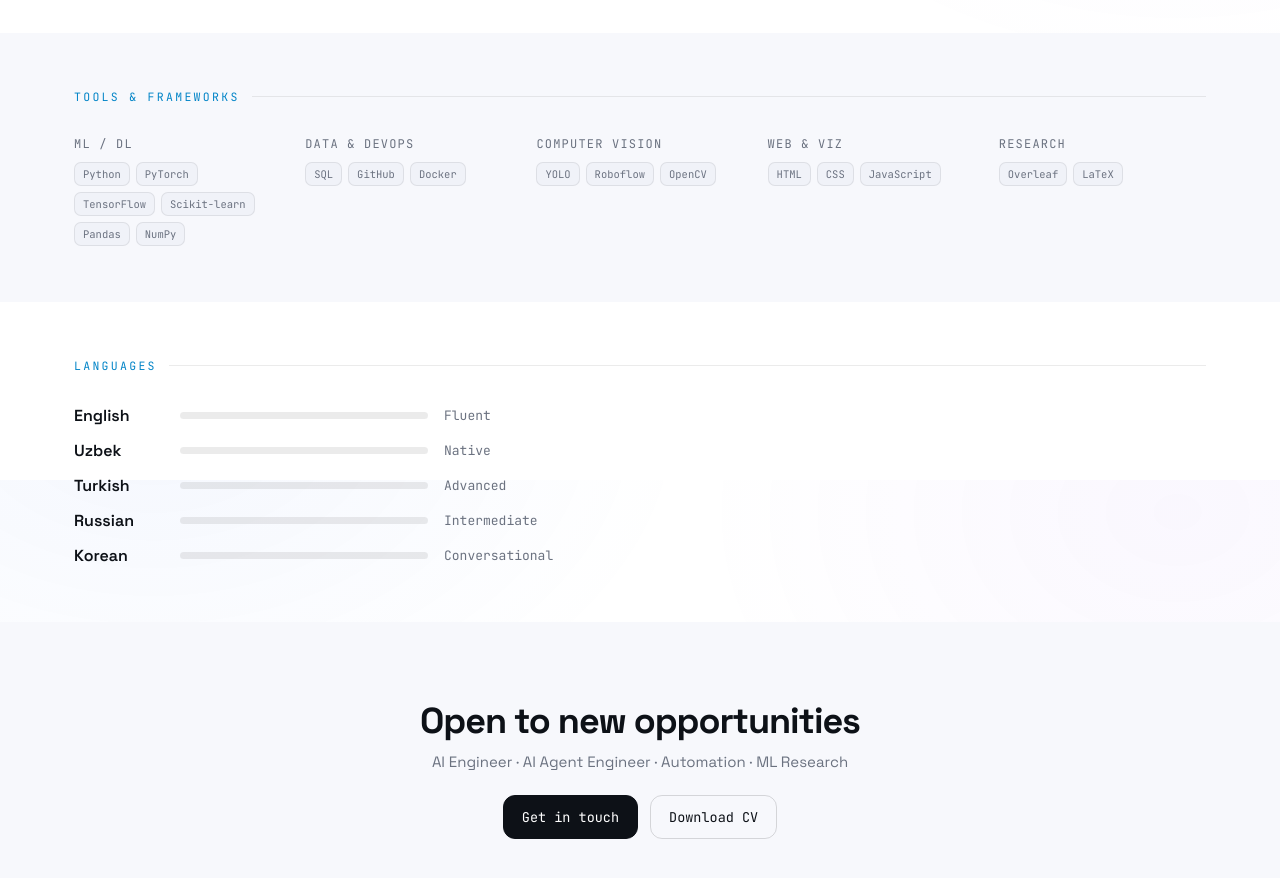
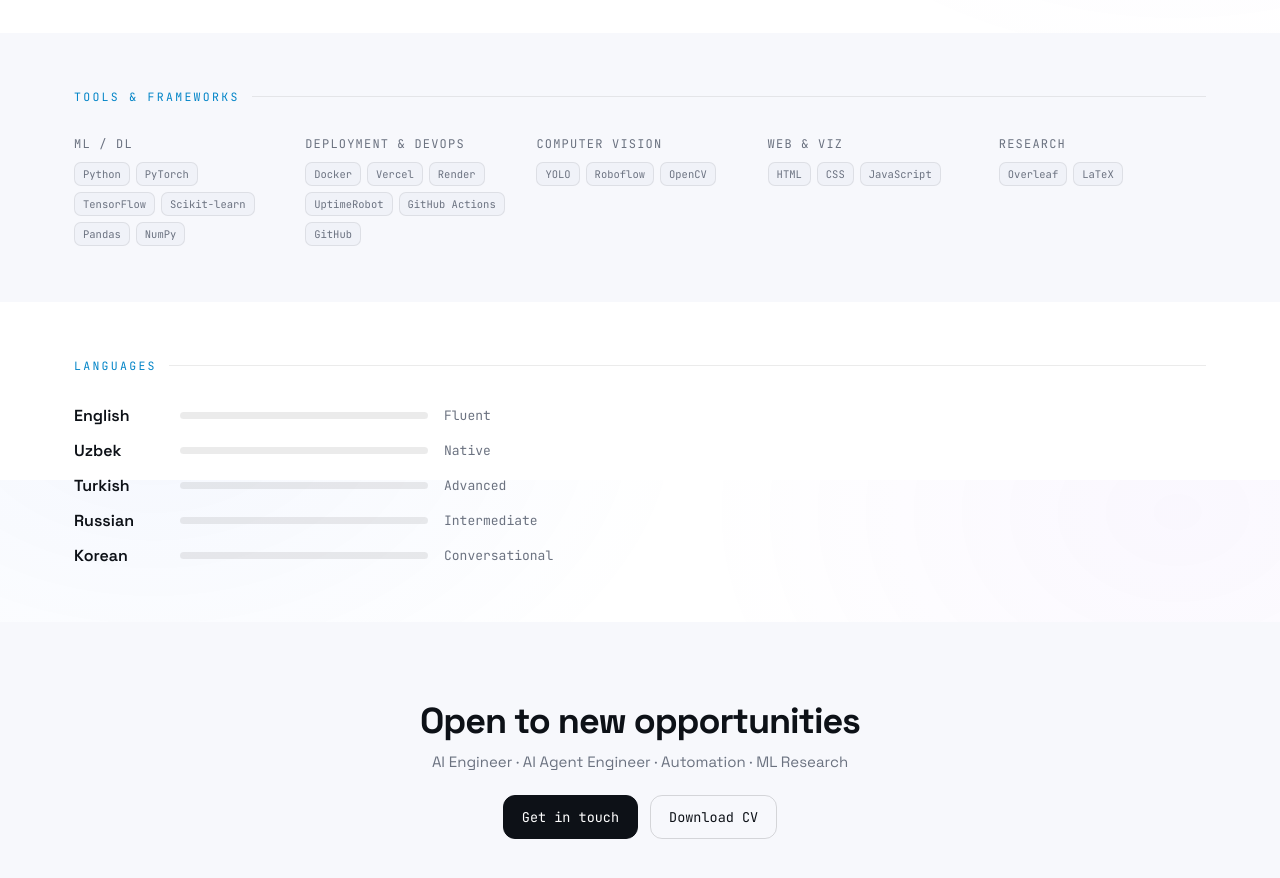
Before and after one commit to davronbek-malikov/Portfolio, a Next.js app: page /about in a window 1280 px wide. Shown: the part 2720-3598 px from the top of the page. Built offline with nearby package versions, Linux system fonts and the light colour scheme.

Commit message:
feat: add Vercel, Render, UptimeRobot to About page tools

```diff
--- a/app/about/page.jsx
+++ b/app/about/page.jsx
@@ -111,7 +111,7 @@ const publications = [
 
 const tools = [
   { cat: "ML / DL", items: ["Python", "PyTorch", "TensorFlow", "Scikit-learn", "Pandas", "NumPy"] },
-  { cat: "Data & DevOps", items: ["SQL", "GitHub", "Docker"] },
+  { cat: "Deployment & DevOps", items: ["Docker", "Vercel", "Render", "UptimeRobot", "GitHub Actions", "GitHub"] },
   { cat: "Computer Vision", items: ["YOLO", "Roboflow", "OpenCV"] },
   { cat: "Web & Viz", items: ["HTML", "CSS", "JavaScript"] },
   { cat: "Research", items: ["Overleaf", "LaTeX"] },
```
